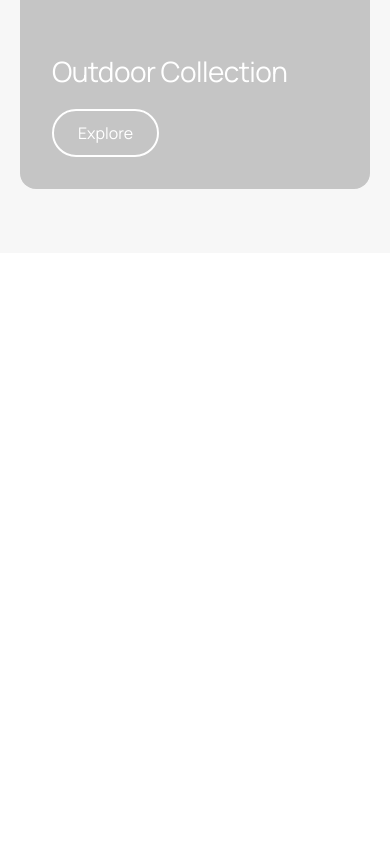
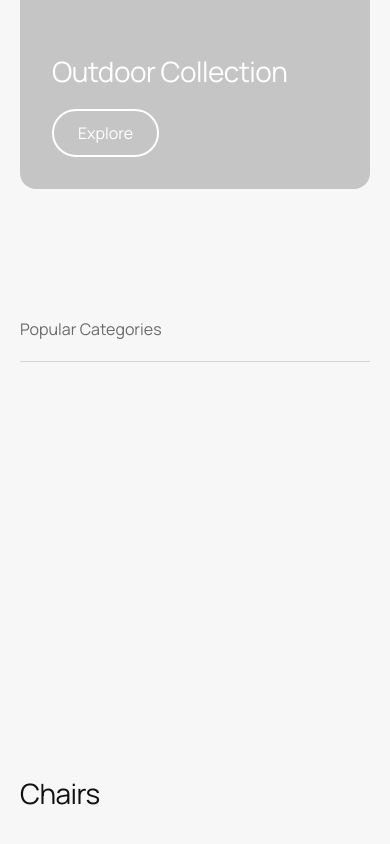
Before and after one commit to SantiNones/ethnicraft, a Next.js app: page / in a window 390 px wide. Shown: the part 872-1716 px from the top of the page. Before the commit the page ends 1125 px from the top, so only its background shows below. Built offline with nearby package versions, Linux system fonts and the light colour scheme.

Commit message:
feat: add popular categories section with responsive grid

```diff
--- a/src/app/page.tsx
+++ b/src/app/page.tsx
@@ -1,5 +1,6 @@
 import { CollectionSplit } from "../components/CollectionSplit";
 import { Hero } from "../components/Hero";
+import { PopularCategories } from "../components/PopularCategories";
 import { SiteHeader } from "../components/SiteHeader";
 
 export default function Home() {
@@ -9,6 +10,7 @@ export default function Home() {
       <main className="flex-1">
         <Hero />
         <CollectionSplit />
+        <PopularCategories />
       </main>
     </div>
   );
--- /dev/null
+++ b/src/components/PopularCategories.tsx
@@ -0,0 +1,39 @@
+type PopularCategory = {
+  label: string;
+  href: string;
+};
+
+const CATEGORIES: PopularCategory[] = [
+  { label: "Chairs", href: "#categories" },
+  { label: "Tables", href: "#categories" },
+  { label: "Sideboards", href: "#categories" },
+  { label: "Outdoor", href: "#categories" },
+];
+
+export function PopularCategories() {
+  return (
+    <section id="categories" className="w-full bg-[var(--ec-color-surface)]">
+      <div className="mx-auto w-full max-w-[var(--ec-container-max)] px-[var(--ec-container-edge)] py-[var(--ec-space-16)] md:py-[var(--ec-space-20)]">
+        <div>
+          <h2 className="text-[length:var(--ec-text-body)] leading-[var(--ec-leading-normal)] tracking-[var(--ec-tracking-normal)] text-[var(--ec-color-text-muted)]">
+            Popular Categories
+          </h2>
+          <div className="mt-[var(--ec-space-5)] h-px w-full bg-[var(--ec-color-border)]" />
+        </div>
+
+        <div className="mt-[var(--ec-space-10)] grid grid-cols-1 gap-[var(--ec-space-8)] sm:grid-cols-2 lg:grid-cols-4">
+          {CATEGORIES.map((category) => (
+            <a key={category.label} href={category.href} className="group">
+              <div className="aspect-square w-full overflow-hidden rounded-[var(--ec-radius-4)] bg-[var(--ec-color-bg)]">
+                <div className="h-full w-full bg-[var(--ec-color-surface)]" />
+              </div>
+              <div className="mt-[var(--ec-space-6)] text-[length:var(--ec-text-h3)] leading-[var(--ec-leading-snug)] tracking-[var(--ec-tracking-tight)] text-[var(--ec-color-text)]">
+                {category.label}
+              </div>
+            </a>
+          ))}
+        </div>
+      </div>
+    </section>
+  );
+}
```
